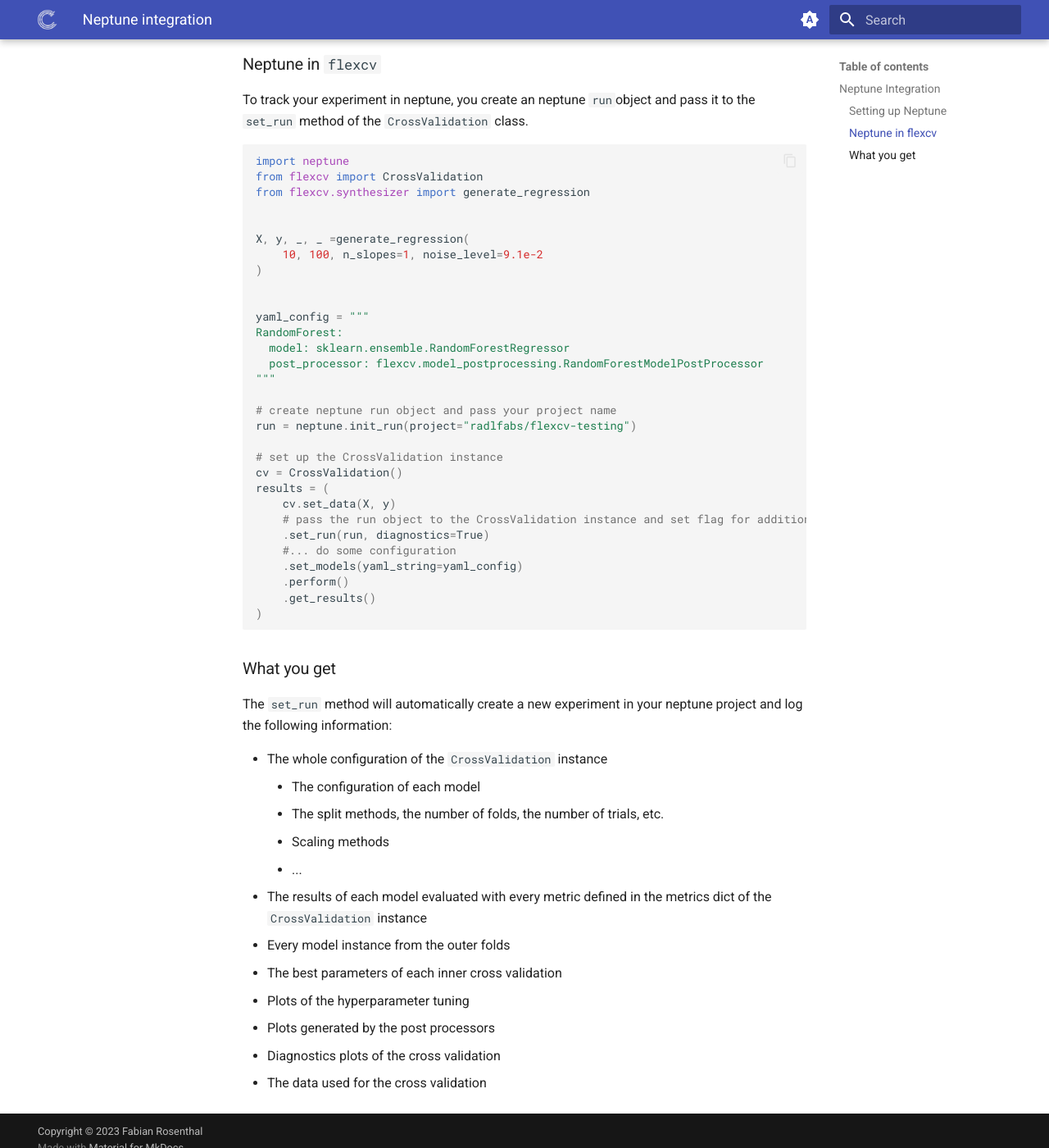
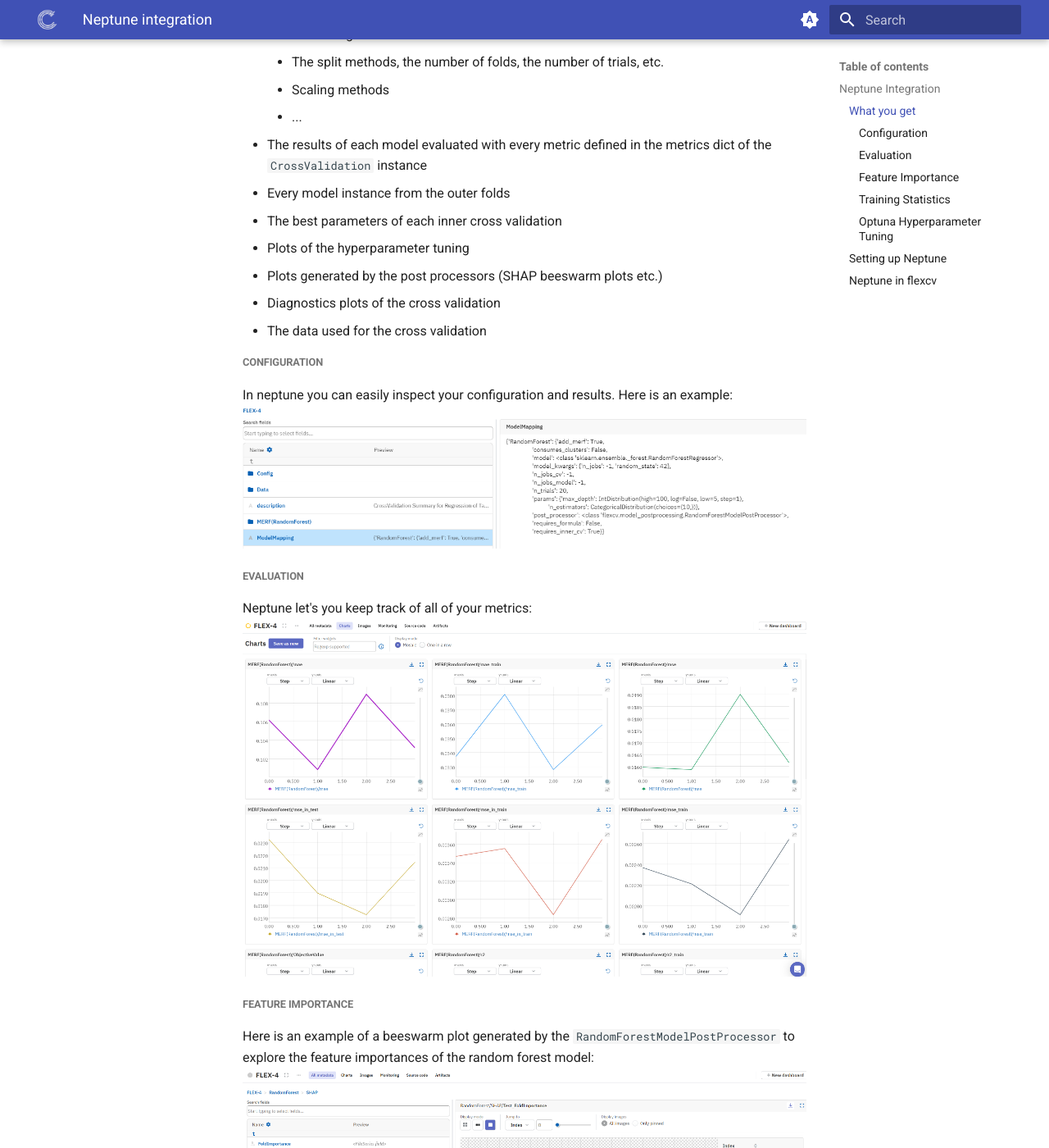
Before and after one commit to radlfabs/flexcv, an MkDocs documentation site: the page built from docs/guides/neptune-integration.md, in a window 1280 px wide and 1400 px high, scrolled down 556 px. Shown: the whole window at 82% size. Built offline with MkDocs 1.6.1 and Material for MkDocs 9.7.7, drawn with Linux system fonts in a browser that asks for light colours; some of the changed text lies outside the part shown.

Commit message:
add neptune guide

````diff
--- a/docs/guides/neptune-integration.md
+++ b/docs/guides/neptune-integration.md
@@ -1,6 +1,53 @@
 ## Neptune Integration
 
 Neptune is a cutting edge MLOps framework that allows you to track your experiments and models in a reproducible way. `flexcv`` deeply integrates neptune in order to track experiments all along the nested cross validation pipelines. You can find more information about Neptune [here](https://neptune.ai/). We highly recommend registering for a free account and trying it out.
+
+
+### What you get
+
+Let's start with an overview of what we log and how it looks before diving in the specifics how to set up neptune in `flexcv`.
+The `set_run` method will automatically create a new experiment in your neptune project and log the following information:
+
+- The whole configuration of the `CrossValidation` instance
+    - The configuration of each model
+    - The split methods, the number of folds, the number of trials, etc.
+    - Scaling methods
+    - ...
+- The results of each model evaluated with every metric defined in the metrics dict of the `CrossValidation` instance
+- Every model instance from the outer folds
+- The best parameters of each inner cross validation
+- Plots of the hyperparameter tuning
+- Plots generated by the post processors (SHAP beeswarm plots etc.)
+- Diagnostics plots of the cross validation
+- The data used for the cross validation
+
+##### Configuration
+In neptune you can easily inspect your configuration and results. Here is an example:
+![neptune mapping](../images/neptune_model_mapping.png)
+
+##### Evaluation
+
+Neptune let's you keep track of all of your metrics:
+![neptune metrics](../images/neptune_charts.png)
+
+##### Feature Importance
+
+Here is an example of a beeswarm plot generated by the `RandomForestModelPostProcessor` to explore the feature importances of the random forest model:
+![neptune experiment](../images/neptune_shap.png)
+
+##### Training Statistics
+
+And here is an example of a plot of the training statistics for the MERF class:
+
+![neptune experiment](../images/neptune_merf.png)
+
+##### Optuna Hyperparameter Tuning
+
+Thanks to the integration of optuna, you can also inspect the hyperparameter tuning process.
+The parallel coordinate plot is one possibility to visualize the hyperparameter tuning process and uunderstand the influence of each hyperparameter on the performance of the model.
+
+![neptune experiment](../images/neptune_optuna.png)
+
 
 ### Setting up Neptune
 
@@ -23,7 +70,6 @@
     10, 100, n_slopes=1, noise_level=9.1e-2
 )
 
-
 yaml_config = """
 RandomForest:
   model: sklearn.ensemble.RandomForestRegressor
@@ -44,21 +90,7 @@
     .perform()
     .get_results()
 )
+
+# it's good practice to stop the run after you are done
+run.stop()
 ```
-
-### What you get
-
-The `set_run` method will automatically create a new experiment in your neptune project and log the following information:
-
-- The whole configuration of the `CrossValidation` instance
-    - The configuration of each model
-    - The split methods, the number of folds, the number of trials, etc.
-    - Scaling methods
-    - ...
-- The results of each model evaluated with every metric defined in the metrics dict of the `CrossValidation` instance
-- Every model instance from the outer folds
-- The best parameters of each inner cross validation
-- Plots of the hyperparameter tuning
-- Plots generated by the post processors
-- Diagnostics plots of the cross validation
-- The data used for the cross validation
````
Also changed, not shown: docs/index.md (+1 -1 lines), docs/images/neptune_charts.png (added), docs/images/neptune_merf.png (added), docs/images/neptune_model_mapping.png (added), docs/images/neptune_optuna.png (added), docs/images/neptune_shap.png (added).
